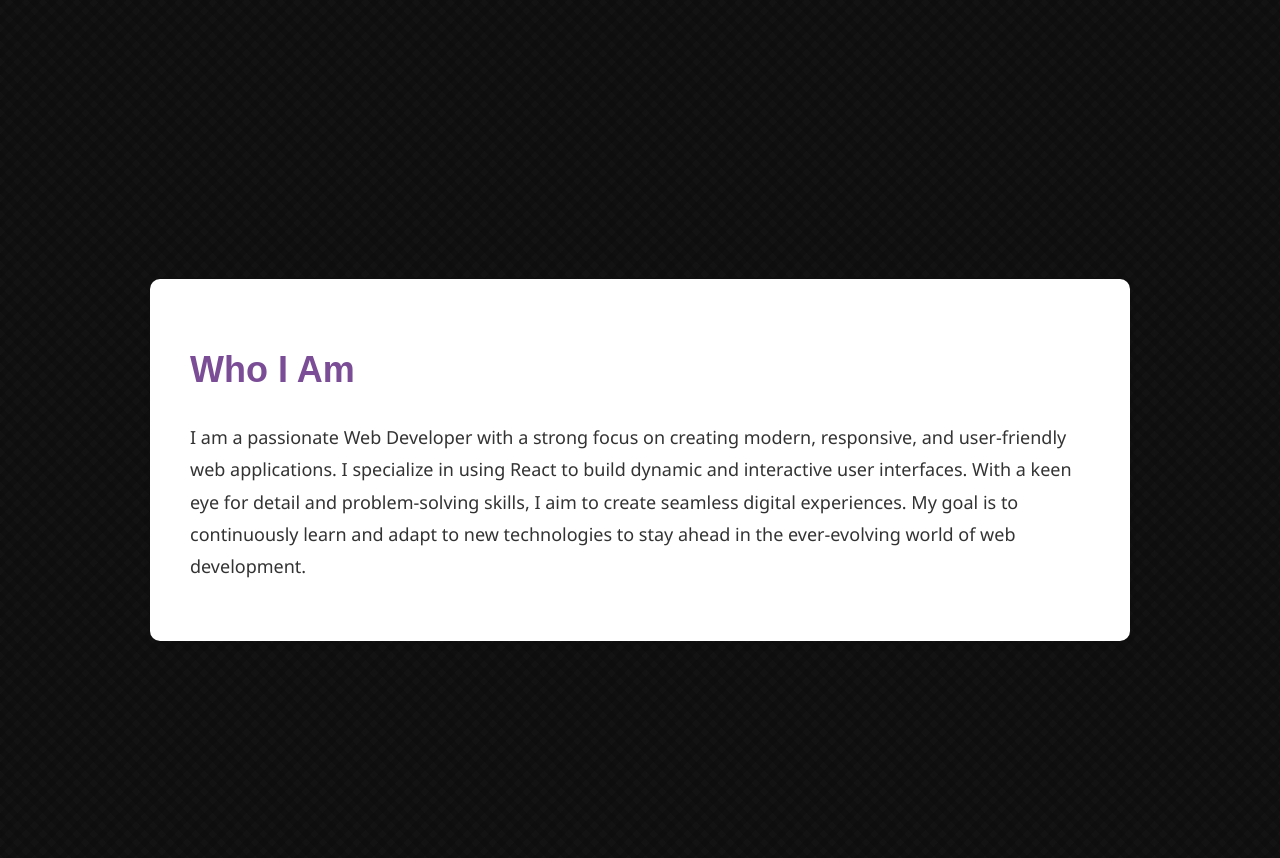
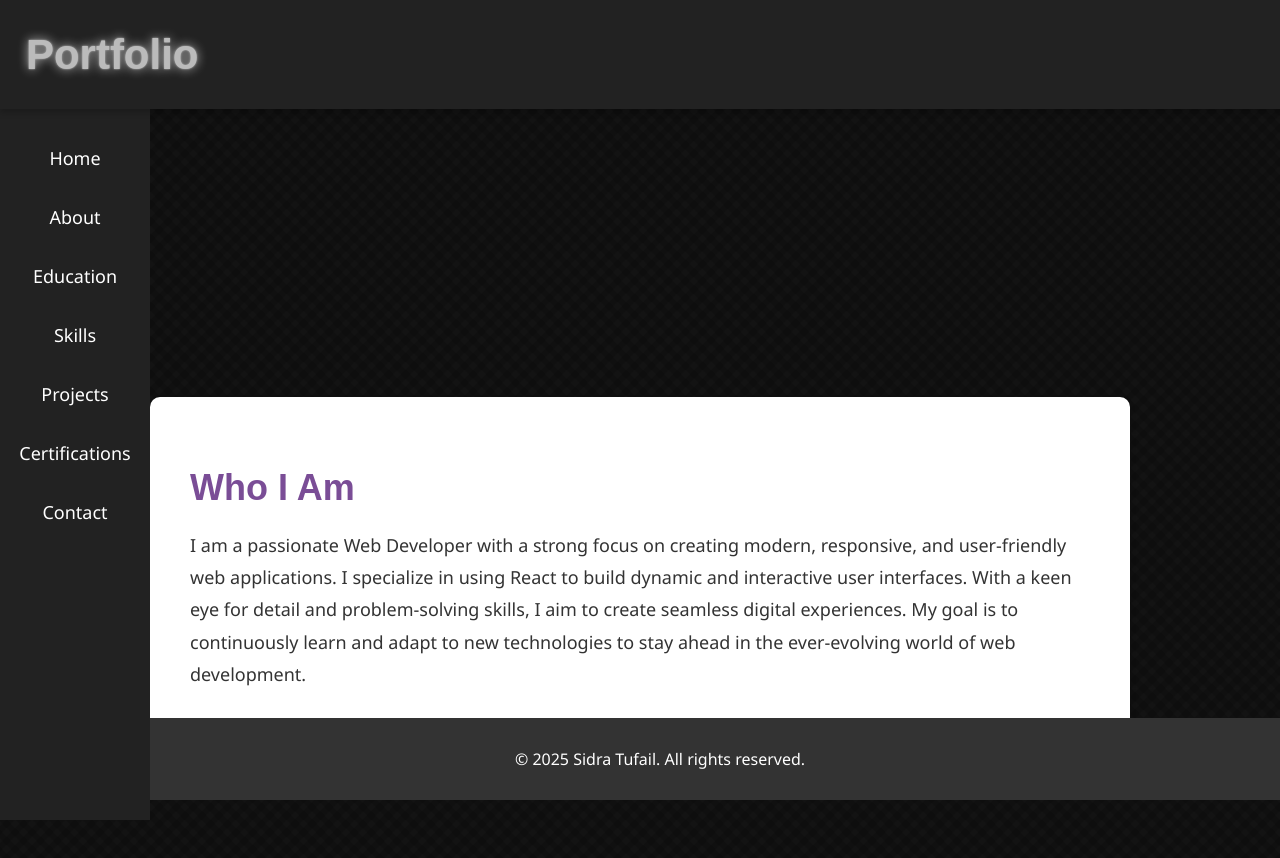
Before and after one commit to sidi-125/file-4, a React (Create React App) app: page /About in a window 1280 px wide. Shown: the top 858 px of the page. Built offline with nearby package versions, Linux system fonts and the light colour scheme.

Commit message:
Add data

```diff
--- a/src/App.js
+++ b/src/App.js
@@ -1,20 +1,29 @@
 // src/App.jsx
 import React from 'react';
 import { BrowserRouter as Router, Routes, Route } from 'react-router-dom';
+import Layout from './Layout'; // Layout component
+import About from './Pages/About';
+import Contact from './Pages/Contact';
+import Skills from './Pages/Skills';
+import Projects from './Pages/Projects';
+import Certifications from './Pages/Certifications';
+import Education from './Pages/Education';
 import Home from './Pages/Home';
-import About from './Pages/About';
 import './App.css';
-
-
 
 function App() {
   return (
     <Router>
       <Routes>
-        <Route path="/" element={<Home />} />
-        <Route path="/About" element={<About />} />
-
-
+        <Route path="/" element={<Layout />}>
+          <Route index element={<Home />} />
+          <Route path="About" element={<About />} />
+          <Route path="Contact" element={<Contact />} />
+          <Route path="Skills" element={<Skills />} />
+          <Route path="Projects" element={<Projects />} />
+          <Route path="Certifications" element={<Certifications />} />
+          <Route path="Education" element={<Education />} />
+        </Route>
       </Routes>
     </Router>
   );
--- a/src/Layout.css
+++ b/src/Layout.css
@@ -89,12 +89,14 @@
   cursor: pointer; /* Change cursor to indicate hover */
 
 }
-.footer {
+
+footer {
+  position: fixed;
+  bottom: 0;
+  width: 100%;
   background-color: #333;
   color: white;
   text-align: center;
   padding: 20px;
-  position: fixed;
-  width: 100%;
-  bottom: 0;
+  z-index: 10; /* Ensure footer stays on top */
 }
--- a/src/Pages/Contact/index.jsx
+++ b/src/Pages/Contact/index.jsx
@@ -1,11 +1,12 @@
-import React from 'react';
+import React, { useState } from 'react';
 import '../Contact/Contact.css';
-import { FaFacebook,  FaTiktok, FaInstagram } from 'react-icons/fa';
+import { FaFacebook, FaTiktok, FaInstagram } from 'react-icons/fa';
 
 function Contact() {
+  const [showVideo, setShowVideo] = useState(false);
+
   return (
     <div>
-      {/* Animated Heading at the Top */}
       <h1 className="contact-heading-animated">Get in Touch</h1>
 
       <div className="contact-section">
@@ -20,21 +21,33 @@ function Contact() {
 
         {/* Right Side */}
         <div className="contact-right">
-          <button
-            className="intro-button"
-            onClick={() =>
-              window.open('https://www.youtube.com/watch?v=5FLtmVe8XNk', '_blank')
-            }
-          >
-            Watch My Intro Video
-          </button>
+          {!showVideo ? (
+            <button className="intro-button" onClick={() => setShowVideo(true)}>
+              Watch My Intro Video
+            </button>
+          ) : (
+            <div className="video-container">
+              <iframe
+                width="100%"
+                height="315"
+                src="https://www.youtube.com/embed/5FLtmVe8XNk"
+                title="YouTube video player"
+                frameBorder="0"
+                allow="accelerometer; autoplay; clipboard-write; encrypted-media; gyroscope; picture-in-picture"
+                allowFullScreen
+              ></iframe>
+              <button className="back-button" onClick={() => setShowVideo(false)}>
+                Back
+              </button>
+            </div>
+          )}
 
           {/* Social Media Icons */}
           <div className="social-icons">
             <a href="https://facebook.com" target="_blank" rel="noreferrer">
               <FaFacebook />
             </a>
-            <a href="hhttps://www.instagram.com" target="_blank" rel="noreferrer">
+            <a href="https://www.instagram.com" target="_blank" rel="noreferrer">
               <FaInstagram />
             </a>
             <a href="https://tiktok.com" target="_blank" rel="noreferrer">
```
